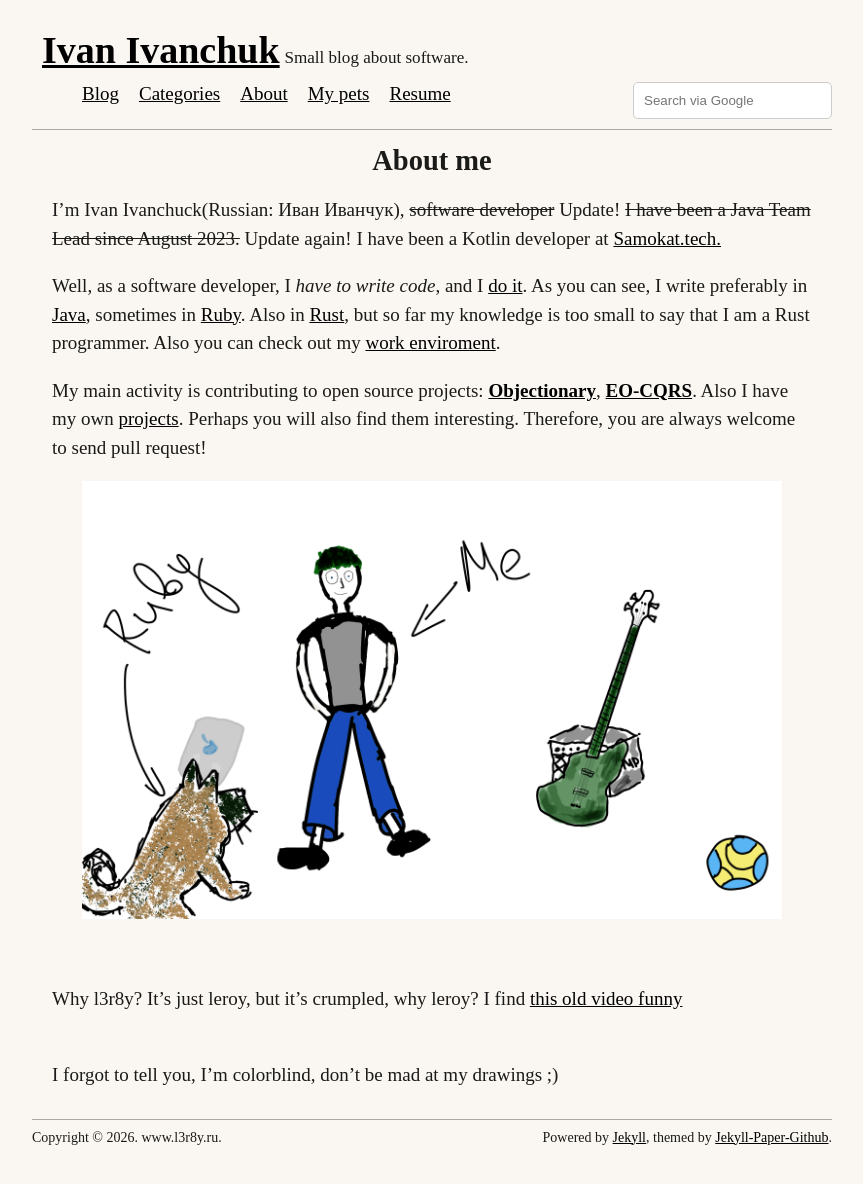
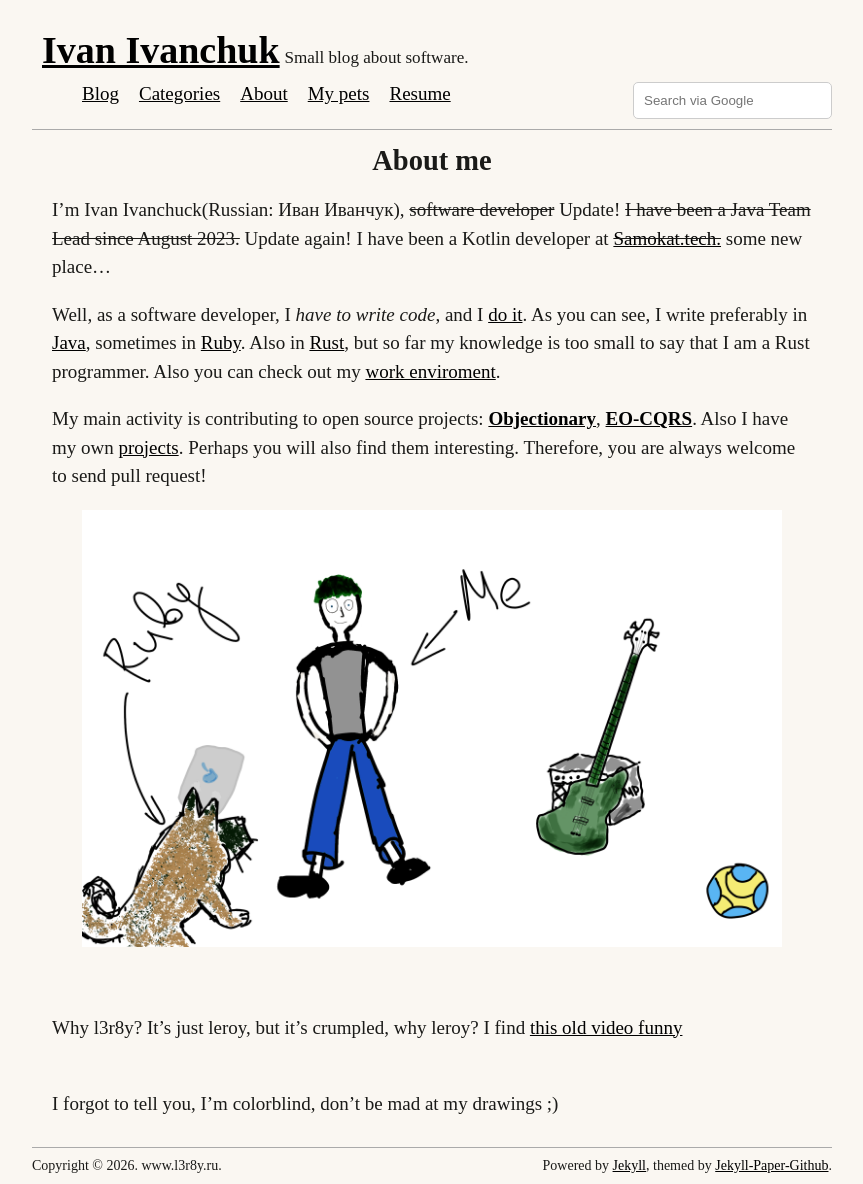
Before and after one commit to l3r8yJ/l3r8yj.github.io, a Jekyll site: the page built from pages/about.md, in a window 1280 px wide. Shown: the whole page, without its empty margins (208-1071 px from the left). Built offline with Jekyll 4.4.1, drawn with Linux system fonts in a browser that asks for light colours; some web fonts are replaced; before the commit the page ends 1156 px from its top, so only the background shows below that.

Commit message:
chore: about update

```diff
--- a/pages/about.md
+++ b/pages/about.md
@@ -4,7 +4,7 @@ layout: page
 permalink: "/about/"
 ---
 
-I'm Ivan Ivanchuck(Russian: Иван Иванчук), ~~software developer~~ Update! ~~I have been a Java Team Lead since August 2023.~~ Update again! I have been a Kotlin developer at [Samokat.tech.](https://samokat.tech/)
+I'm Ivan Ivanchuck(Russian: Иван Иванчук), ~~software developer~~ Update! ~~I have been a Java Team Lead since August 2023.~~ Update again! I have been a Kotlin developer at ~~[Samokat.tech.](https://samokat.tech/)~~ some new place...
 
 Well, as a software developer, I _have to write code_, and I [do it](https://github.com/l3r8yJ). As you can see, I write preferably in [Java](https://en.wikipedia.org/wiki/Java_(programming_language)), sometimes in [Ruby](https://en.wikipedia.org/wiki/Ruby_(programming_language)). Also in [Rust](https://en.wikipedia.org/wiki/Rust_(programming_language)), but so far my knowledge is too small to say that I am a Rust programmer. Also you can check out my [work enviroment](/2023/02/21/my-work-environment).
 
```
